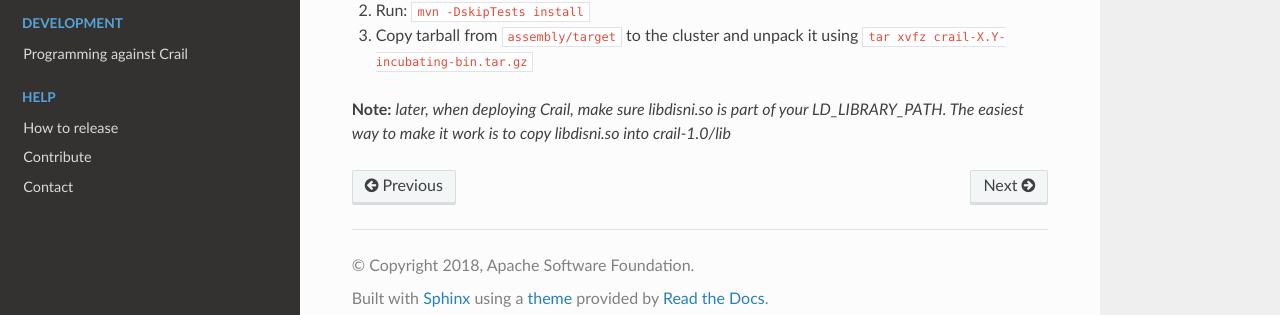
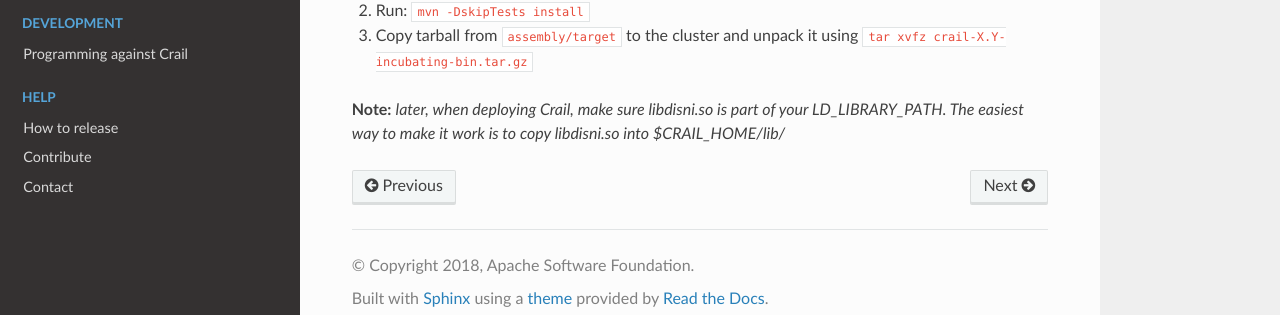
Before and after one commit to apache/incubator-crail, a Sphinx documentation site: the page built from doc/source/source.rst, in a window 1280 px wide and 922 px high. Shown: the part 587-902 px from the top of the window. Built offline with Sphinx 7.4.7 and the Read the Docs theme 2.0.0, drawn with Linux system fonts in a browser that asks for light colours.

Commit message:
[Documentation] JIRA-61 updating the documentation
Removing reference to "crail-1.0" string in the
documentation. All referneces are set to the
$CRAIL_HOME.

Signed-off-by: Animesh Trivedi <atrivedi@apache.org>

```diff
--- a/doc/source/source.rst
+++ b/doc/source/source.rst
@@ -33,4 +33,4 @@ To build Crail from source using `Apache Maven <http://maven.apache.org>`_ execu
 2. Run: :code:`mvn -DskipTests install`
 3. Copy tarball from :code:`assembly/target` to the cluster and unpack it using :code:`tar xvfz crail-X.Y-incubating-bin.tar.gz`
 
-**Note:** *later, when deploying Crail, make sure libdisni.so is part of your LD_LIBRARY_PATH. The easiest way to make it work is to copy libdisni.so into crail-1.0/lib*
+**Note:** *later, when deploying Crail, make sure libdisni.so is part of your LD_LIBRARY_PATH. The easiest way to make it work is to copy libdisni.so into $CRAIL_HOME/lib/*
```
